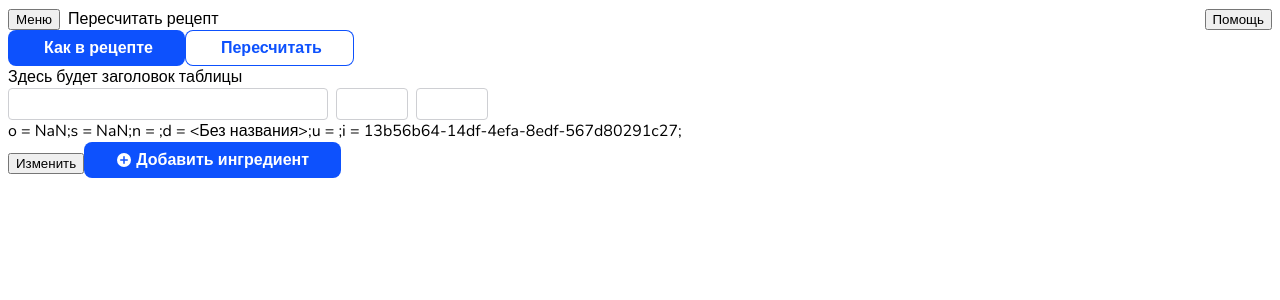
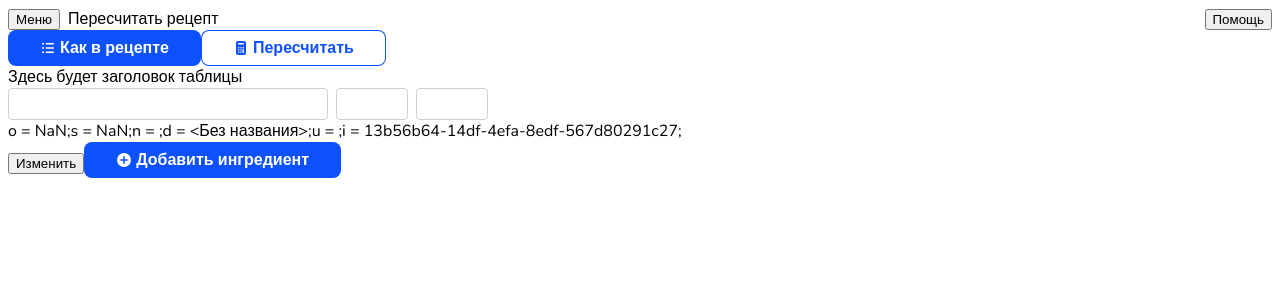
Before and after one commit to stepanzh/Proportio-beta, a Vue app: page / in a window 1280 px wide. Shown: the top 300 px of the page. Built offline with nearby package versions, Linux system fonts and the light colour scheme.

Commit message:
feat(icons): several icons

```diff
--- a/src/components/OriginalTable.vue
+++ b/src/components/OriginalTable.vue
@@ -22,7 +22,7 @@
             <button @click="proportio.navToEdit()">Изменить</button>
             <PButton @click="store.add()" label="Добавить ингредиент" class="btn-filled-primary">
                 <template #icon>
-                    <PlusCircleIcon />
+                    <PlusCircleIconMini />
                 </template>
             </PButton>
         </div>
@@ -34,7 +34,6 @@
 import { useProportioCalculatorStore } from '@/stores/proportioCalculator'
 import { useProportioNavStore } from '@/stores/proportioNav'
 import OriginalAmount from '@/components/OriginalAmount.vue'
-import { PlusCircleIcon } from '@heroicons/vue/16/solid'
 
 const proportio = useProportioNavStore()
 const store = useProportioCalculatorStore()
--- /dev/null
+++ b/src/ui/icons.js
@@ -0,0 +1,17 @@
+const getVariableName = (x) => Object.keys(x)[0]
+
+import { CalculatorIcon as CalculatorIconMini } from '@heroicons/vue/16/solid'
+CalculatorIconMini.__name = getVariableName({ CalculatorIconMini })
+
+import { ListBulletIcon as ListBulletIconMini } from '@heroicons/vue/16/solid'
+ListBulletIconMini.__name = getVariableName({ ListBulletIconMini: ListBulletIconMini })
+
+import { PlusCircleIcon as PlusCircleIconMini } from '@heroicons/vue/16/solid'
+PlusCircleIconMini.__name = getVariableName({ PlusCircleIconMini: PlusCircleIconMini })
+
+
+export default [
+    CalculatorIconMini,
+    ListBulletIconMini,
+    PlusCircleIconMini,
+]
--- a/src/ui/index.js
+++ b/src/ui/index.js
@@ -1,7 +1,10 @@
 import PButton from '@/ui/PButton.vue'
 import TextField from '@/ui/TextField.vue'
+import icons from '@/ui/icons'
 
 export default [
     PButton,
     TextField,
+
+    ...icons,
 ]
--- a/src/views/proportio/CalculatorView.vue
+++ b/src/views/proportio/CalculatorView.vue
@@ -14,8 +14,18 @@
         <template #body>
             <!-- Mode toggle -->
             <div>
-                <PButton @click="setOriginal" label="Как в рецепте" :class="{ 'btn-filled-primary': mode === Modes.original, 'btn-outlined': mode === Modes.scale }" />
-                <PButton @click="setScaled" label="Пересчитать" :class="{ 'btn-filled-primary': mode === Modes.scale, 'btn-outlined': mode === Modes.original }"/>
+                <PButton @click="setOriginal" label="Как в рецепте"
+                    :class="{ 'btn-filled-primary': mode === Modes.original, 'btn-outlined': mode === Modes.scale }">
+                    <template #icon>
+                        <ListBulletIconMini />
+                    </template>
+                </PButton>
+                <PButton @click="setScaled" label="Пересчитать"
+                    :class="{ 'btn-filled-primary': mode === Modes.scale, 'btn-outlined': mode === Modes.original }">
+                    <template #icon>
+                        <CalculatorIconMini />
+                    </template>
+                </PButton>
             </div>
 
             <!-- Table and actions -->
```
